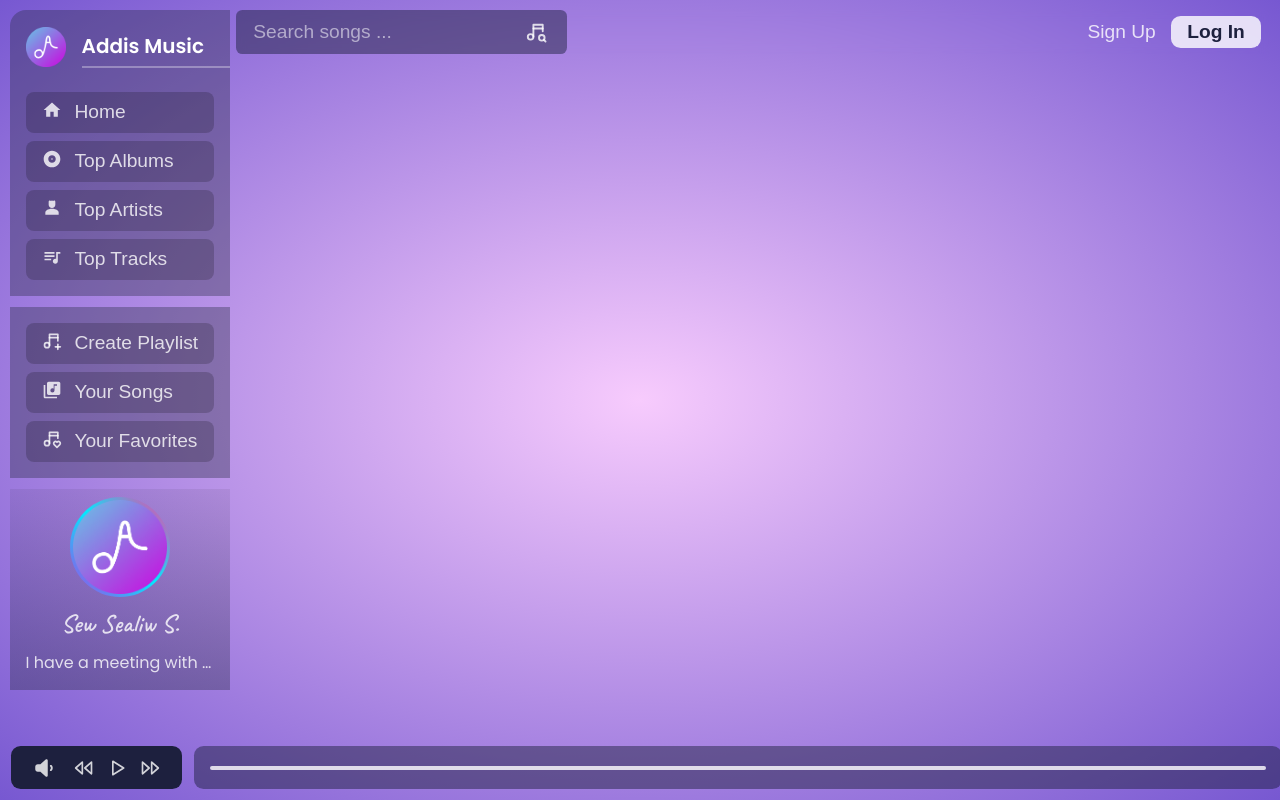
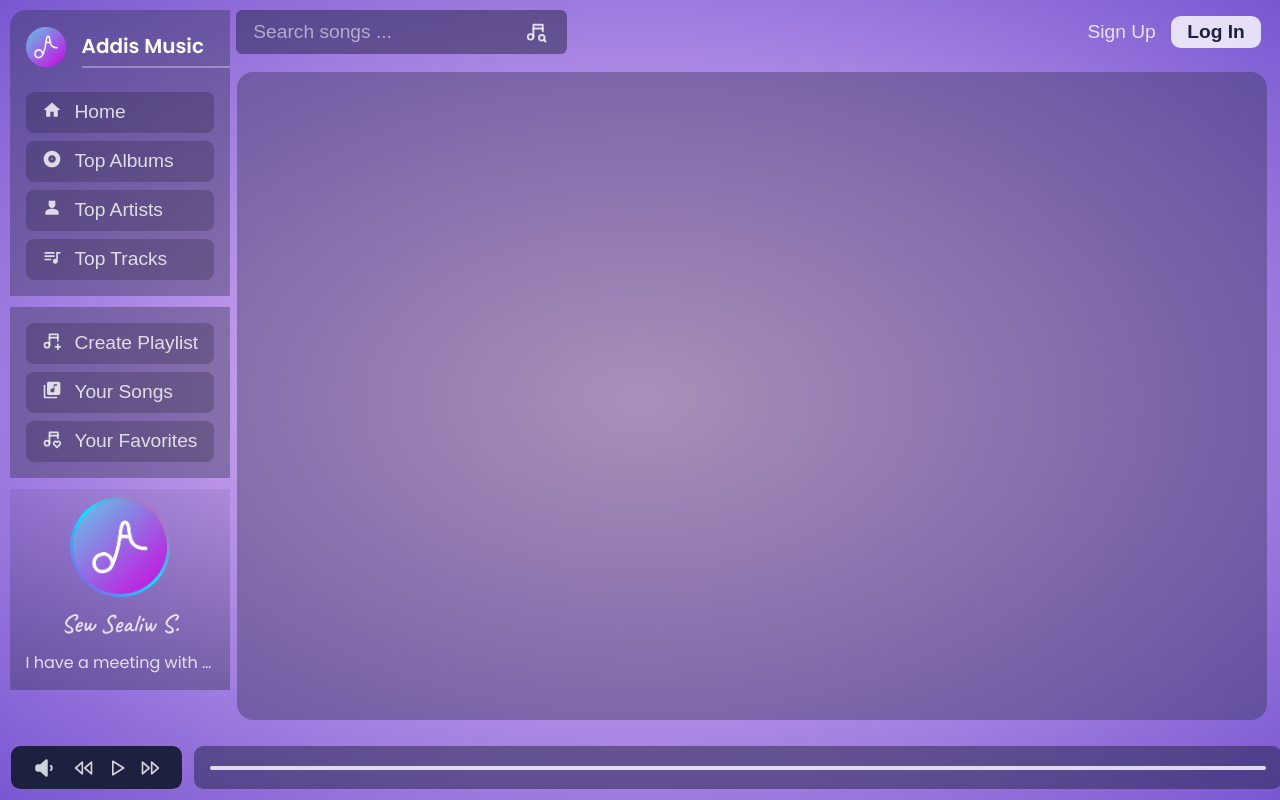
Before and after one commit to sgc93/addisMusic, a React (Vite) app: page / in a window 1280 px wide. Built offline with nearby package versions, Linux system fonts and the light colour scheme; no server answers.

Commit message:
create specific area for sub-route sections

```diff
--- a/src/pages/HomePage.jsx
+++ b/src/pages/HomePage.jsx
@@ -1,4 +1,5 @@
 import styled from "@emotion/styled";
+import { Outlet } from "react-router-dom";
 import Footer from "../features/footer/Footer";
 import Header from "../features/header/Header";
 import SideBar from "../features/sidebar/SideBar";
@@ -9,12 +10,28 @@ const HomeSection = styled.section`
 	background: radial-gradient(var(--color-rad-center), var(--color-rad-outer));
 `;
 
+const OutletSection = styled.section`
+	position: absolute;
+	top: 9%;
+	right: 0;
+
+	width: 80.5%;
+	height: 81%;
+
+	margin: 0rem 0.8rem;
+	background-color: var(--color-bg-secondary);
+	border-radius: 1rem;
+`;
+
 const HomePage = () => {
 	return (
 		<HomeSection>
 			<SideBar />
 			<Header />
 			<Footer />
+			<OutletSection>
+				<Outlet />
+			</OutletSection>
 		</HomeSection>
 	);
 };
```
